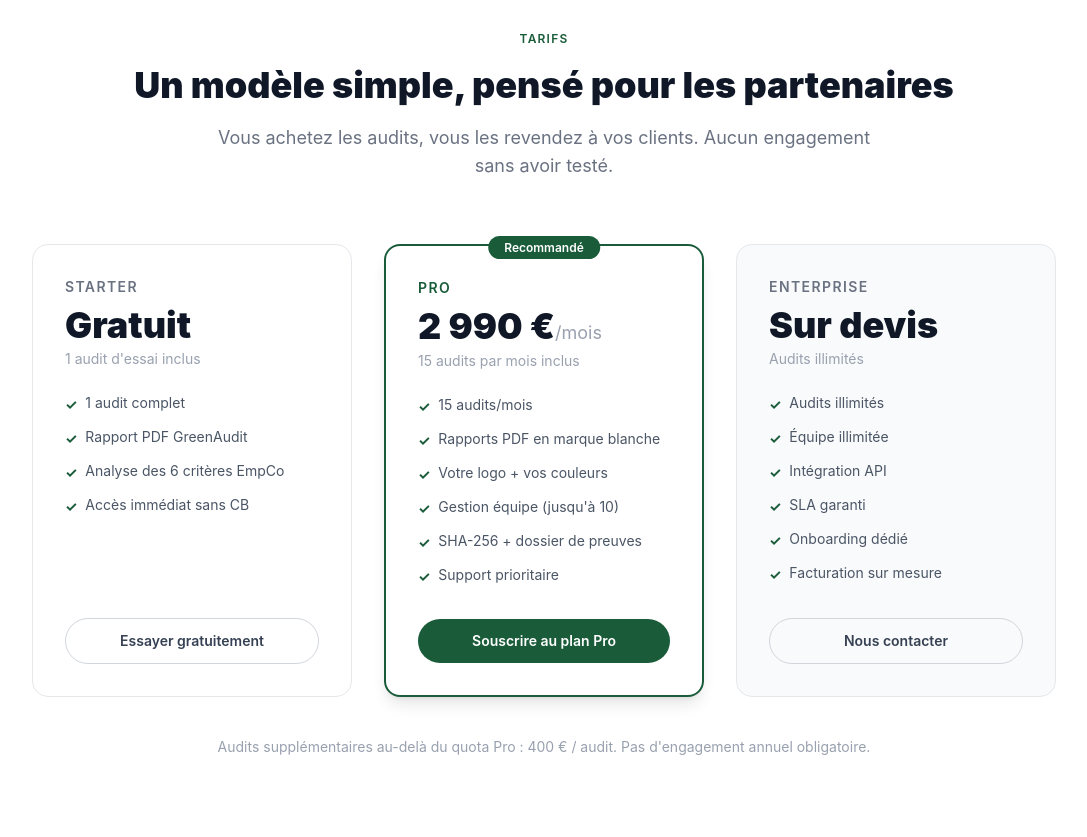
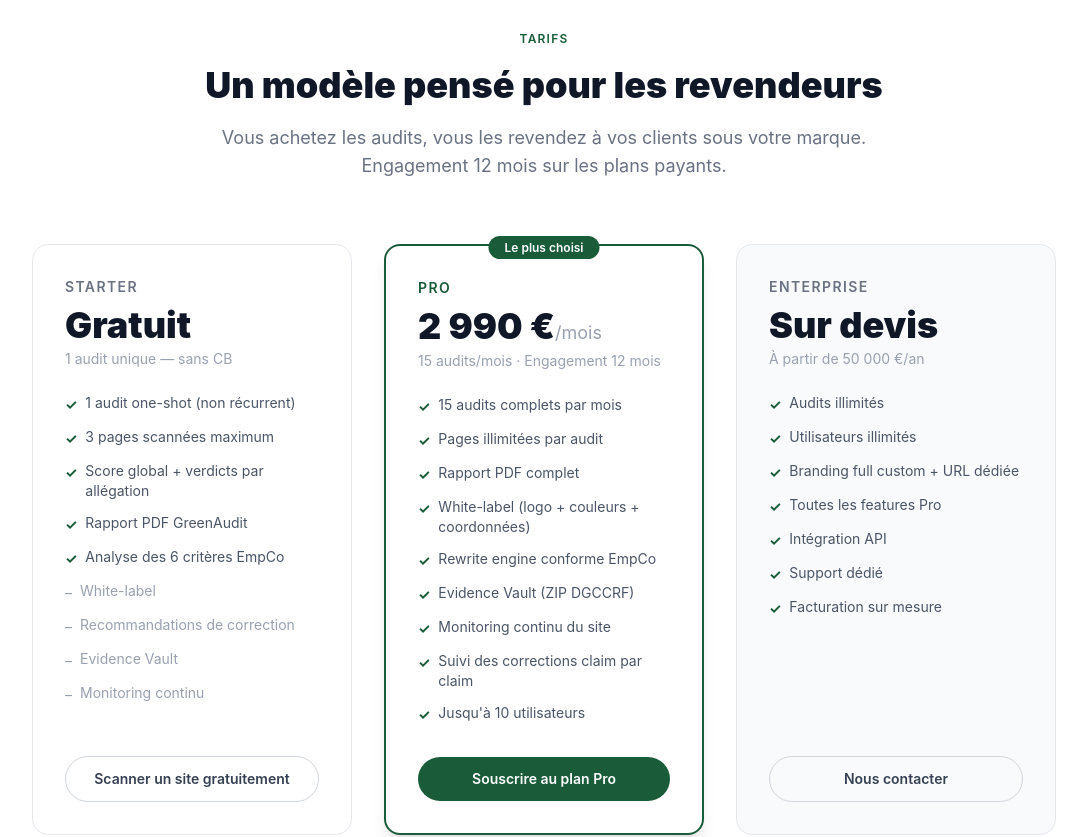
Before and after one commit to audit-biais/greenaudit, a React (Vite) app in the folder frontend/: page /landing in a window 1280 px wide. Shown: the part 4600-5437 px from the top of the page, without its empty margins (96-1183 px from the left). Built offline with nearby package versions, Linux system fonts and the light colour scheme; no server answers.

Commit message:
Landing pricing: mise à jour avec grille finale avril 2026 + ROI partenaire

```diff
--- a/frontend/src/pages/Landing.jsx
+++ b/frontend/src/pages/Landing.jsx
@@ -565,10 +565,10 @@ export default function Landing() {
           <div className="text-center mb-16">
             <p className="text-xs font-semibold uppercase tracking-widest text-[#1a5c3a] mb-4">Tarifs</p>
             <h2 className="text-4xl font-black text-gray-900 leading-tight mb-4">
-              Un modèle simple, pensé pour les partenaires
+              Un modèle pensé pour les revendeurs
             </h2>
             <p className="text-lg text-gray-500 max-w-2xl mx-auto">
-              Vous achetez les audits, vous les revendez à vos clients. Aucun engagement sans avoir testé.
+              Vous achetez les audits, vous les revendez à vos clients sous votre marque. Engagement 12 mois sur les plans payants.
             </p>
           </div>
 
@@ -579,12 +579,28 @@ export default function Landing() {
               <div className="mb-6">
                 <p className="text-sm font-semibold text-gray-500 uppercase tracking-widest mb-2">Starter</p>
                 <div className="text-4xl font-black text-gray-900 mb-1">Gratuit</div>
-                <p className="text-sm text-gray-400">1 audit d'essai inclus</p>
+                <p className="text-sm text-gray-400">1 audit unique — sans CB</p>
               </div>
               <ul className="space-y-3 mb-8 flex-1">
-                {['1 audit complet', 'Rapport PDF GreenAudit', 'Analyse des 6 critères EmpCo', 'Accès immédiat sans CB'].map(f => (
+                {[
+                  '1 audit one-shot (non récurrent)',
+                  '3 pages scannées maximum',
+                  'Score global + verdicts par allégation',
+                  'Rapport PDF GreenAudit',
+                  'Analyse des 6 critères EmpCo',
+                ].map(f => (
                   <li key={f} className="flex items-start gap-2 text-sm text-gray-600">
                     <span className="text-[#1a5c3a] font-bold mt-0.5">✓</span>{f}
+                  </li>
+                ))}
+                {[
+                  'White-label',
+                  'Recommandations de correction',
+                  'Evidence Vault',
+                  'Monitoring continu',
+                ].map(f => (
+                  <li key={f} className="flex items-start gap-2 text-sm text-gray-400">
+                    <span className="mt-0.5">–</span>{f}
                   </li>
                 ))}
               </ul>
@@ -592,28 +608,31 @@ export default function Landing() {
                 onClick={() => navigate('/login')}
                 className="w-full rounded-full py-3 text-sm font-semibold border border-gray-300 text-gray-700 hover:border-gray-400 transition-colors"
               >
-                Essayer gratuitement
+                Scanner un site gratuitement
               </button>
             </div>
 
             {/* Pro — mis en avant */}
             <div className="rounded-2xl border-2 border-[#1a5c3a] p-8 flex flex-col relative shadow-lg">
               <div className="absolute -top-3 left-1/2 -translate-x-1/2">
-                <span className="bg-[#1a5c3a] text-white text-xs font-semibold px-4 py-1 rounded-full">Recommandé</span>
+                <span className="bg-[#1a5c3a] text-white text-xs font-semibold px-4 py-1 rounded-full">Le plus choisi</span>
               </div>
               <div className="mb-6">
                 <p className="text-sm font-semibold text-[#1a5c3a] uppercase tracking-widest mb-2">Pro</p>
                 <div className="text-4xl font-black text-gray-900 mb-1">2 990 €<span className="text-lg font-normal text-gray-400">/mois</span></div>
-                <p className="text-sm text-gray-400">15 audits par mois inclus</p>
+                <p className="text-sm text-gray-400">15 audits/mois · Engagement 12 mois</p>
               </div>
               <ul className="space-y-3 mb-8 flex-1">
                 {[
-                  '15 audits/mois',
-                  'Rapports PDF en marque blanche',
-                  'Votre logo + vos couleurs',
-                  'Gestion équipe (jusqu\'à 10)',
-                  'SHA-256 + dossier de preuves',
-                  'Support prioritaire',
+                  '15 audits complets par mois',
+                  'Pages illimitées par audit',
+                  'Rapport PDF complet',
+                  'White-label (logo + couleurs + coordonnées)',
+                  'Rewrite engine conforme EmpCo',
+                  'Evidence Vault (ZIP DGCCRF)',
+                  'Monitoring continu du site',
+                  'Suivi des corrections claim par claim',
+                  'Jusqu\'à 10 utilisateurs',
                 ].map(f => (
                   <li key={f} className="flex items-start gap-2 text-sm text-gray-600">
                     <span className="text-[#1a5c3a] font-bold mt-0.5">✓</span>{f}
@@ -634,15 +653,16 @@ export default function Landing() {
               <div className="mb-6">
                 <p className="text-sm font-semibold text-gray-500 uppercase tracking-widest mb-2">Enterprise</p>
                 <div className="text-4xl font-black text-gray-900 mb-1">Sur devis</div>
-                <p className="text-sm text-gray-400">Audits illimités</p>
+                <p className="text-sm text-gray-400">À partir de 50 000 €/an</p>
               </div>
               <ul className="space-y-3 mb-8 flex-1">
                 {[
                   'Audits illimités',
-                  'Équipe illimitée',
+                  'Utilisateurs illimités',
+                  'Branding full custom + URL dédiée',
+                  'Toutes les features Pro',
                   'Intégration API',
-                  'SLA garanti',
-                  'Onboarding dédié',
+                  'Support dédié',
                   'Facturation sur mesure',
                 ].map(f => (
                   <li key={f} className="flex items-start gap-2 text-sm text-gray-600">
@@ -660,9 +680,15 @@ export default function Landing() {
 
           </div>
 
-          <p className="text-center text-sm text-gray-400 mt-10">
-            Audits supplémentaires au-delà du quota Pro : 400 € / audit. Pas d'engagement annuel obligatoire.
-          </p>
+          {/* ROI partenaire */}
+          <div className="mt-16 max-w-2xl mx-auto bg-[#eaf4ee] rounded-2xl p-8 text-center">
+            <p className="text-sm font-semibold uppercase tracking-widest text-[#1a5c3a] mb-3">Économie partenaire</p>
+            <p className="text-gray-700 text-sm leading-relaxed">
+              Scénario : 10 audits/mois revendus à 2 000 € chacun.<br/>
+              <span className="font-bold text-gray-900">240 000 € de revenu annuel</span> — coût GreenAudit : 35 880 €.<br/>
+              Marge partenaire : <span className="font-bold text-[#1a5c3a]">85% — ROI ×6,7</span>.
+            </p>
+          </div>
         </div>
       </section>
 
```
